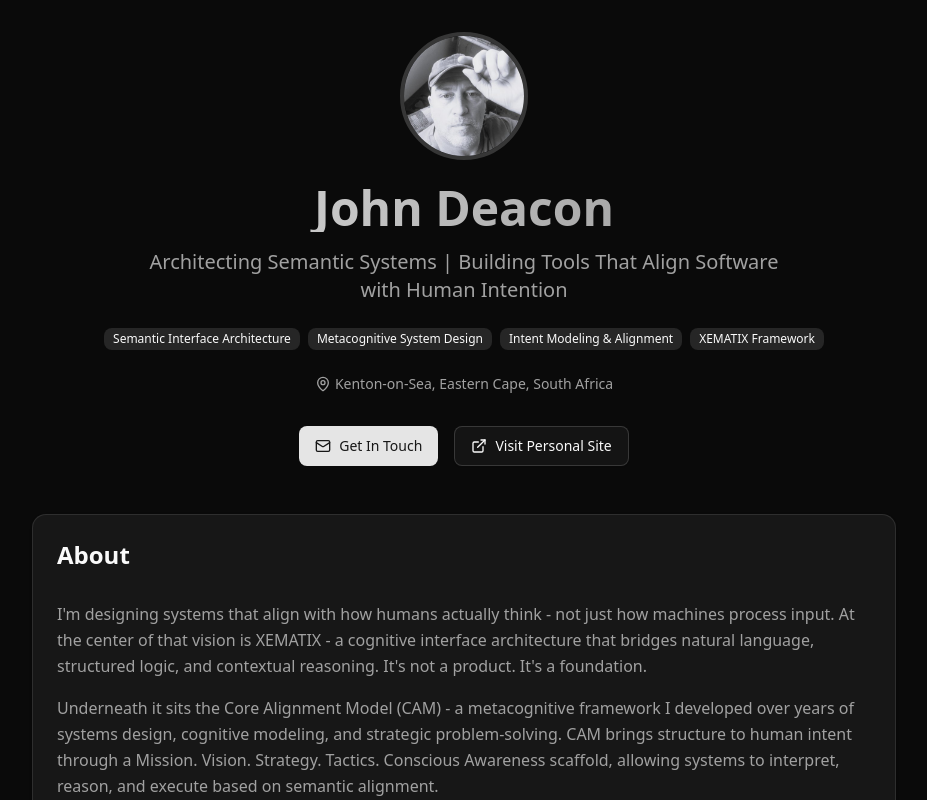
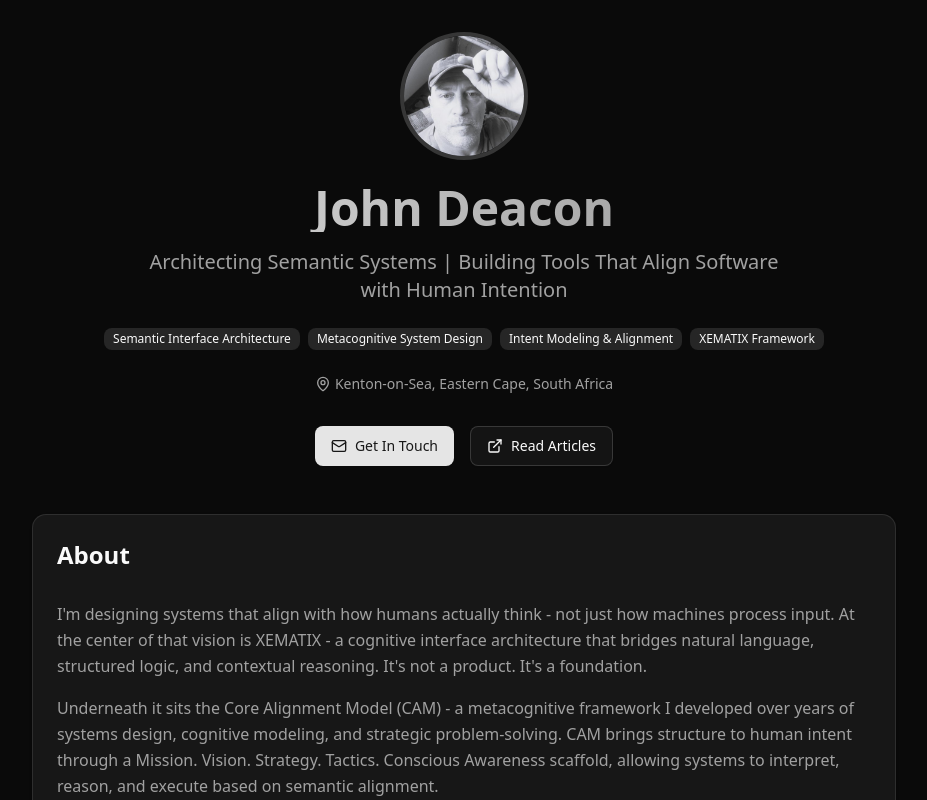
Before and after one commit to profitworx/biosite, a Next.js app: page / in a window 1280 px wide. Shown: the top 800 px of the page, without its empty margins (176-1103 px from the left). Built offline with nearby package versions, Linux system fonts and the light colour scheme.

Commit message:
link update

```diff
--- a/src/app/page.tsx
+++ b/src/app/page.tsx
@@ -48,7 +48,7 @@
             <Button variant="outline" size="lg" className="gap-2" asChild>
               <a href="https://johndeacon.co.za" target="_blank" rel="noopener noreferrer">
                 <ExternalLink className="w-4 h-4" />
-                Visit Personal Site
+                Read Articles
               </a>
             </Button>
           </div>
@@ -189,7 +189,7 @@
                       Ongoing thoughts, tools, and frameworks for structured thinking and semantic design.
                     </p>
                     <Button variant="outline" className="w-full" asChild>
-                      <a href="https://profitworx.com" target="_blank" rel="noopener noreferrer">
+                      <a href="https://johndeacon.co.za" target="_blank" rel="noopener noreferrer">
                         Visit Blog &rarr;
                       </a>
                     </Button>
```
